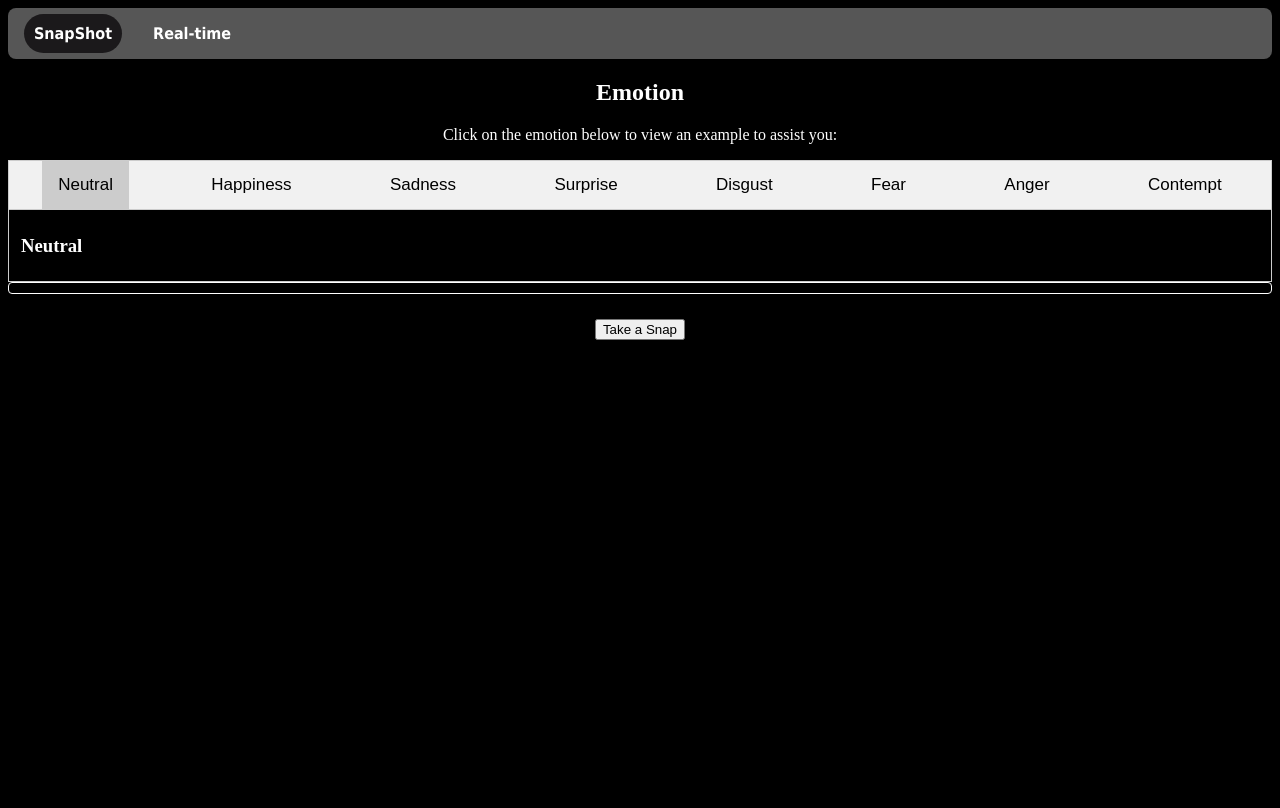
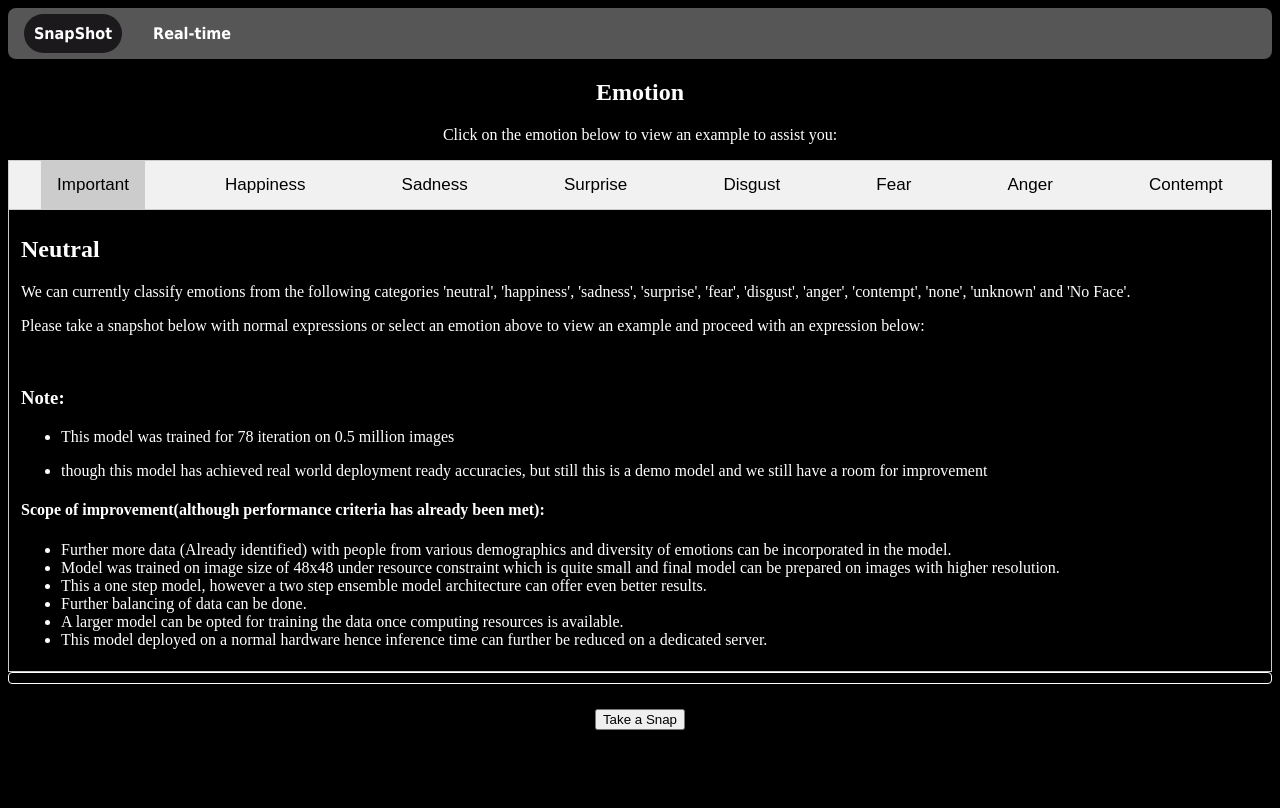
Before and after one commit to suyash091/Emotion-detection, a Flask app: page / in a window 1280 px wide, after a click on "Important". Before the commit the page ends 340 px from the top, so only its background shows below. Run offline with Flask 2, Linux system fonts and the light colour scheme; some libraries are stand-ins or nearby versions.

Commit message:
final version

```diff
--- a/app.py
+++ b/app.py
@@ -26,7 +26,7 @@ import time
 from tensorflow.python.keras.backend import set_session
 sess = tf.Session()
 set_session(sess)
-#model=keras.models.load_model('efficientnetb7valEmotion.h5')
+model=keras.models.load_model('affectnetepochfinal.h5')
 global graph
 graph = tf.get_default_graph()
 import tensorflow as tf
@@ -36,7 +36,7 @@ def readb64(uri):
    encoded_data = uri.split(',')[1]
    nparr = np.fromstring(base64.b64decode(encoded_data), np.uint8)
    img = cv2.imdecode(nparr, cv2.IMREAD_COLOR)
-   img = cv2.cvtColor(img,cv2.COLOR_RGB2BGR)
+   img = cv2.cvtColor(imageBGR , cv2.COLOR_BGR2RGB)
    return img
 
 def extract_face(img_data, required_size=(224, 224)):
@@ -48,15 +48,14 @@ def extract_face(img_data, required_size=(224, 224)):
     results = detector.detect_faces(pixels)
     # extract the bounding box from the first face
     x1, y1, width, height = results[0]['box']
-    x2, y2 = x1 + width, y1 + height
+    x2, y2 = x1 + width + 3, y1 + height + 3
     # extract the face
     face = pixels[y1:y2, x1:x2]
     # resize pixels to the model size
     image = Image.fromarray(face)
     image = image.resize(required_size)
     face_array = asarray(image)
-    im_pil = Image.fromarray(face_array)
-    img = im_pil.convert('LA').convert('RGB')
+    img = Image.fromarray(face_array)
     img = img.resize((48, 48))
     img = imag.img_to_array(img)
     img = img / 255.0
--- a/templates/home0.htm
+++ b/templates/home0.htm
@@ -153,7 +153,7 @@ border: 1px solid white;
 <p style="text-align: center">Click on the emotion below to view an example to assist you:</p>
 
 <div class="tab">
-  <button class="tablinks" onclick="openCity(event, 'Neutral')" style="display: inline-block;">Neutral</button>
+  <button class="tablinks" onclick="openCity(event, 'Neutral')" style="display: inline-block;">Important</button>
   <button class="tablinks" onclick="openCity(event, 'Happiness')" style="display: inline-block;">Happiness</button>
   <button class="tablinks" onclick="openCity(event, 'Sadness')" style="display: inline-block;">Sadness</button>
   <button class="tablinks" onclick="openCity(event, 'Surprise')" style="display: inline-block;">Surprise</button>
@@ -164,7 +164,23 @@ border: 1px solid white;
 </div>
 
 <div id="Neutral" class="tabcontent">
-  <h3>Neutral</h3>
+  <h2>Neutral</h2>
+    <p>We can currently classify emotions from the following categories 'neutral', 'happiness', 'sadness', 'surprise', 'fear', 'disgust', 'anger', 'contempt', 'none', 'unknown' and 'No Face'.</p>
+    <p>Please take a snapshot below with normal expressions or select an emotion above to view an example and proceed with an expression below:</p>
+    <br>
+    <h3>Note:</h3>
+    <ul>
+        <li><p>This model was trained for 78 iteration on 0.5 million images</p></li>
+        <li><p>though this model has achieved real world deployment ready accuracies, but still this is a demo model and we still have a room for improvement</p></li>
+    </ul>
+    <h4>Scope of improvement(although performance criteria has already been met):</h4>
+    <ul>
+    <li>Further more data (Already identified) with people from various demographics and diversity of emotions can be incorporated in the model.</li>
+    <li>Model was trained on image size of 48x48 under resource constraint which is quite small and final model can be prepared on images with higher resolution.</li>
+    <li>This a one step model, however a two step ensemble model architecture can offer even better results.</li>
+    <li>Further balancing of data can be done.</li>
+    <li>A larger model can be opted for training the data once computing resources is available.</li>
+    <li>This model deployed on a normal hardware hence inference time can further be reduced on a dedicated server.</li>
 </div>
 
 <div id="Happiness" class="tabcontent">
@@ -258,4 +274,7 @@ function openCity(evt, cityName) {
   evt.currentTarget.className += " active";
 }
 </script>
+<br>
+<br>
+<br>
 </html>
```
Also changed, not shown: templates/home.htm (+17 -1 lines).
